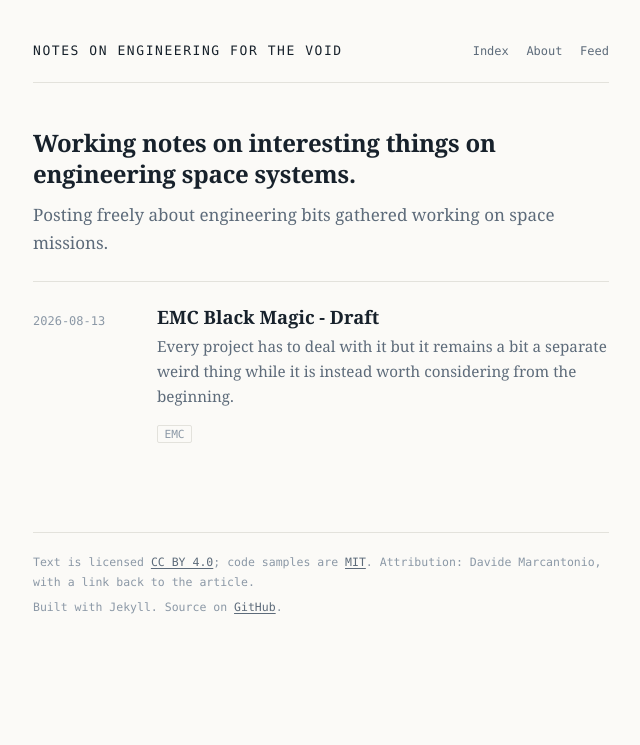
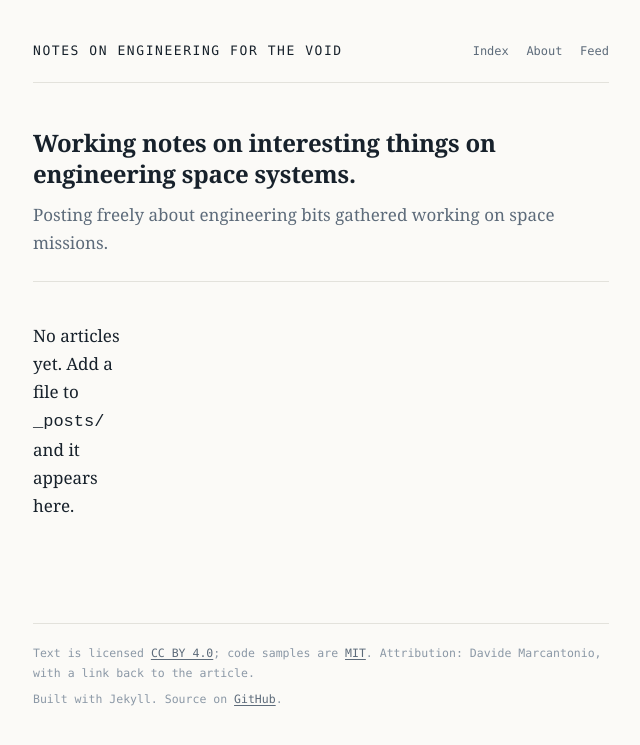
Before and after one commit to davidemarcantonio/unrequested-space-opinions, a Jekyll site: the page built from index.html, in a window 1280 px wide. Shown: the top 745 px of the page, without its empty margins (319-959 px from the left). Built offline with Jekyll 4.4.1, drawn with Linux system fonts in a browser that asks for light colours.

Commit message:
Fix draft handling

````diff
--- a/_layouts/post.html
+++ b/_layouts/post.html
@@ -4,9 +4,9 @@ layout: default
 <article class="post h-entry">
   <header class="post-head">
     <p class="kicker">
-      <time class="dt-published" datetime="{{ page.date | date_to_xmlschema }}">
-        {{ page.date | date: "%Y-%m-%d" }}
-      </time>
+      {%- if page.date %}
+      <time class="dt-published" datetime="{{ page.date | date_to_xmlschema }}">{{ page.date | date: "%Y-%m-%d" }}</time>
+      {%- endif %}
       {%- if page.tags and page.tags.size > 0 %}
       <span class="sep">/</span>
       {%- for tag in page.tags %}<span class="tag">{{ tag }}</span>{% endfor -%}
--- a/_posts/2026-08-13-EMC-1.md
+++ /dev/null
@@ -1,30 +0,0 @@
----
-title: "EMC Black Magic - Draft"
-summary: "Every project has to deal with it but it remains a bit a separate weird thing while it is instead worth considering from the beginning."
-tags: [EMC]
----
-
-TBW
-
-## Conducted
-
-The failure due to EMI ...
-
-
-```
-instance A: 1000 requests, p99 = 20 ms
-```
-
-Neither `history` over RS.
-
-## Radiated
-
-Not a recommendation but ...
-
-```
-10\times log_10 ≈ 18%
-```
-
-## What to do instead
-
-- Enjoy it
````
Also changed, not shown: _unlisted/emc-draft-8f3a1c2b.md (renamed from _unlisted/EMC-1-draft-8f3a1c2b.md).
